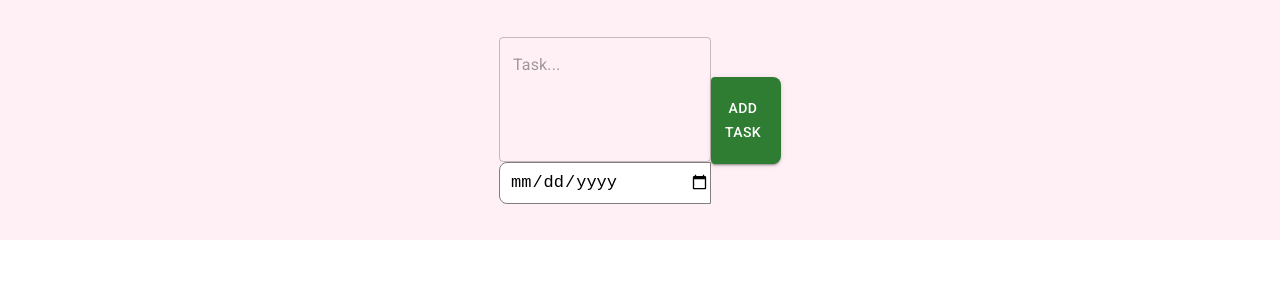
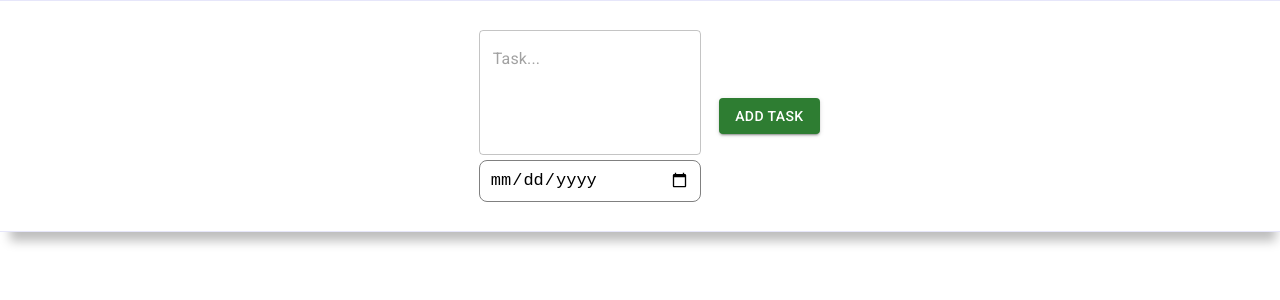
Before and after one commit to ShanRonaldson/react-bite-todolist, a React (Create React App) app: page / in a window 1280 px wide. Shown: the top 300 px of the page. Built offline with nearby package versions, Linux system fonts and the light colour scheme.

Commit message:
delete working

```diff
--- a/src/App.css
+++ b/src/App.css
@@ -5,45 +5,84 @@
   align-items: center;
   width: 100vw;
   height: 100vh;
-
 }
 
-.header{
+.header {
   flex: 30%;
-  background-color: lavenderblush;
   width: 100%;
   display: flex;
   justify-content: center;
   align-items: center;
+  margin-bottom: 2rem;
+  border: 1px lavender solid;
+  box-shadow: 3px 17px 10px -8px rgba(0, 0, 0, 0.26);
+  -webkit-box-shadow: 3px 17px 10px -8px rgba(0, 0, 0, 0.26);
+  -moz-box-shadow: 3px 17px 10px -8px rgba(0, 0, 0, 0.26);
 }
 
-.header .inputContainer{
+.header > * {
+  margin: 1rem;
+}
+
+.header .inputContainer {
   display: flex;
   flex-direction: column;
 }
 
-.header input{
-  width: 200px;
-  height: 40px;
-  border: none;
-  border-bottom-left-radius: 8px;
-  border-top-left-radius: 8px;
-  padding-left: 10px;
+.header .inputContainer > * {
+  margin: 0.15rem;
+}
+
+.header input {
+  min-width: 200px;
+  min-height: 40px;
+  border-radius: 8px;
+  padding: 0 10px;
   font-size: 17px;
   border: 1px solid grey;
 }
 
-.header button{
-  width: 70px;
-  height: 87px;
-  border: none;
-  border-top-right-radius: 8px;
-  border-bottom-right-radius: 8px;
-  padding-left: 10px;
-  cursor: pointer;
+.todoList {
+  flex: 70% 1;
+  width: 100%;
+  display: flex;
+  flex-direction: column;
+  align-items: center;
 }
 
-.todoList{
-  flex: 70%;
-  width: 100%;
+.task {
+  display: flex;
+  justify-content: center;
+  align-items: center;
+  min-width: 2rem;
+  min-height: 1rem;
+  color: black;
+  margin: 15px;
 }
+
+.task .content {
+  flex: 80% 1;
+  height: 100%;
+  display: flex;
+  justify-content: center;
+  align-items: center;
+  margin: 10px;
+}
+
+.task .content div {
+  display: grid;
+  place-items: center;
+  border: 1px solid white;
+  height: 100%;
+  font-size: 18px;
+  border-right: none;
+  margin-left: 10px;
+}
+
+.taskName {
+  min-width: 15rem;
+}
+
+.content div:last-child{
+  margin-right:2rem
+}
--- a/src/App.tsx
+++ b/src/App.tsx
@@ -8,14 +8,15 @@ import { IToDoList } from "./Interfaces";
 
 const App: FC = () => {
   const [task, setTask] = useState<string>("");
-  const [date, setDate] = useState<Date | null>(null);
+  const [date, setDate] = useState<string | null>(null);
   const [todo, setToDo] = useState<IToDoList[]>([]);
 
   const handleChange = (event: ChangeEvent<HTMLInputElement>): void => {
     if (event.target.name === "task") {
       setTask(event.target.value);
     } else {
-      setDate(new Date(event.target.value));
+      console.log("date " + event.target.value);
+      setDate(event.target.value);
     }
   };
 
@@ -24,6 +25,14 @@ const App: FC = () => {
     setToDo([...todo, newToDo]);
     setTask("");
     setDate(null);
+  };
+
+  const deleteTask = (taskNameToDelete: string): void => {
+    setToDo(
+      todo.filter((task) => {
+        return task.taskName !== taskNameToDelete;
+      })
+    );
   };
 
   return (
@@ -45,6 +54,8 @@ const App: FC = () => {
             name="date"
             id="date"
             placeholder="Date"
+            required
+            pattern="\d{4}-\d{2}-\d{2}"
             onChange={handleChange}
           />
         </div>
@@ -55,7 +66,7 @@ const App: FC = () => {
       </div>
       <div className="todoList">
         {todo.map((task: IToDoList, key: number) => {
-          return <ToDoList key={key} task={task} />;
+          return <ToDoList key={key} task={task} deleteTask={deleteTask}/>;
         })}
       </div>
     </div>
--- a/src/Components/ToDoList.tsx
+++ b/src/Components/ToDoList.tsx
@@ -5,19 +5,54 @@ import { IToDoList } from "../Interfaces";
 
 interface Props {
   task: IToDoList;
+  deleteTask(taskNameToDelete: string): void;
 }
 
-const ToDoList = ({ task }: Props) => {
+let inputDate: string[] = [];
+
+const ToDoList = ({ task, deleteTask }: Props) => {
+  if (task.taskDate != null) {
+    inputDate = task.taskDate.split("-");
+
     return (
       <div className="task">
+        <div className="content">
           <div className="taskName">{task.taskName}</div>
+          <div className="taskDate">
+            {inputDate[2] + " / " + inputDate[1] + " / " + inputDate[0]}
+          </div>
+        </div>
 
-      <div className="taskDate">{task.taskDate}</div>
-      <Button variant="outlined" color="error">
-        Complete
+        <Button
+          variant="outlined"
+          color="error"
+          onClick={() => {
+            deleteTask(task.taskName);
+          }}
+        >
+          X
         </Button>
       </div>
     );
+  } else {
+    return (
+      <div className="task">
+        <div className="content">
+          <div className="taskName">{task.taskName}</div>
+        </div>
+
+        <Button
+          variant="outlined"
+          color="error"
+          onClick={() => {
+            deleteTask(task.taskName);
+          }}
+        >
+          X
+        </Button>
+      </div>
+    );
+  }
 };
 
 export default ToDoList;
--- a/src/Interfaces.ts
+++ b/src/Interfaces.ts
@@ -1,4 +1,4 @@
 export interface IToDoList{
     taskName: string;
-    taskDate: Date | null;
+    taskDate: string | null;
 }
```
Lines whose indentation alone changed are shown as unchanged.
